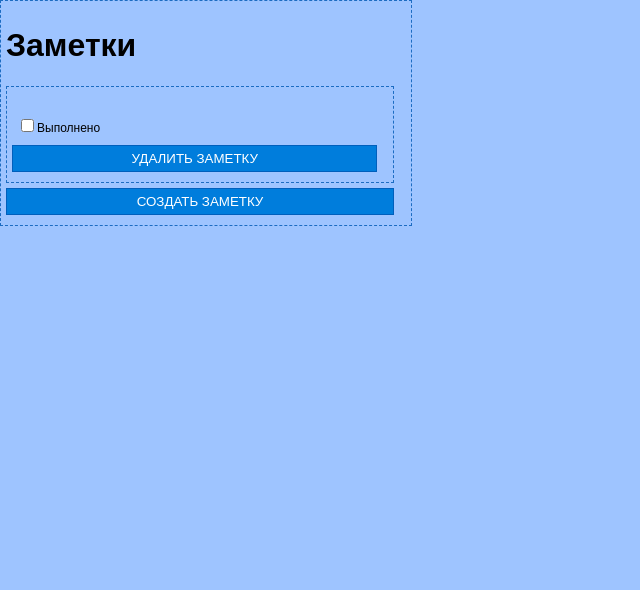
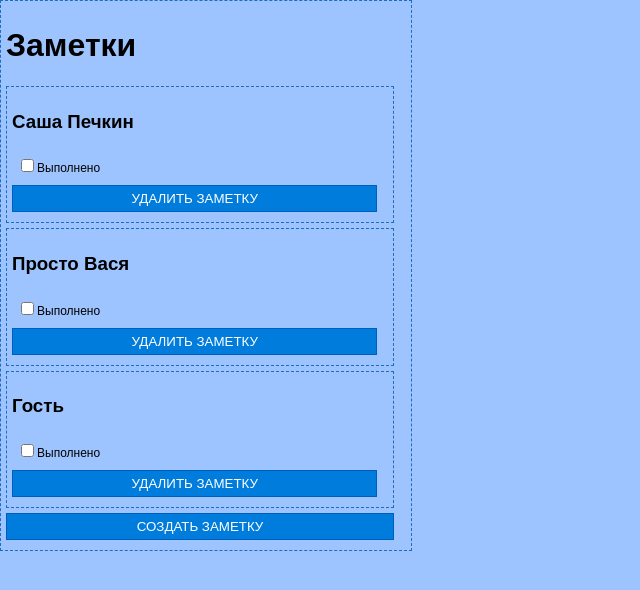
Before and after one commit to IlyasAlmakaev/Notes, a React (Create React App) app: page /notes in a window 1280 px wide. Shown: the top 590 px of the page, without its empty margins (0-640 px from the left). Built offline with nearby package versions, Linux system fonts and the light colour scheme.

Commit message:
fix methods

```diff
--- a/src/App.css
+++ b/src/App.css
@@ -77,3 +77,7 @@ color: #999;
   border: none;
   font-size: 12px;
 }
+.notes__count {
+  margin: 10px 0 0 0;
+  display: block;
+}
--- a/src/containers/smart/Notes.js
+++ b/src/containers/smart/Notes.js
@@ -1,12 +1,28 @@
 import React, { Component } from 'react';
 import PropTypes from 'prop-types';
+
+var notesComponents = [
+	{
+		noteText: 'Саша Печкин'
+	},
+	{
+		noteText: 'Просто Вася'
+	},
+	{
+		noteText: 'Гость'
+	}
+]
 
 class Note extends Component {
 
   static propTypes = {
-    data: PropTypes.arrayOf(PropTypes.shape({
-      noteText: PropTypes.string.isRequired
-    })).isRequired,
+    data: PropTypes.oneOfType([
+      PropTypes.shape({
+        noteText: PropTypes.string.isRequired}),
+      PropTypes.arrayOf(PropTypes.shape({
+        noteText: PropTypes.string.isRequired
+      })),
+    ]).isRequired
  }
 
   static defaultProps = {
@@ -30,10 +46,10 @@ class Note extends Component {
   render() {
 
     return (
-    <form className='note'>
+    <div className='note'>
     <h3>{this.state.noteText}</h3>
     <label className='add__checkrule'>
-        <input type='checkbox' defaultCheked={false} ref='checkrule' onChange={this.onCheckComplite} />Выполнено
+        <input type='checkbox' ref='checkrule' onChange={this.onCheckComplite} />Выполнено
     </label>
     <button
       className='add__btn'
@@ -41,7 +57,7 @@ class Note extends Component {
       ref='alert_button'>
       Удалить заметку
     </button>
-    </form>)
+    </div>)
   }
 }
 
@@ -65,9 +81,9 @@ class NotesList extends Component {
 		}
 
     return (
-    <form className='note'>
+    <div>
     {notesTemplate}
-    </form>)
+    </div>)
   }
 }
 
@@ -82,7 +98,7 @@ export default class Notes extends Component {
     return (
       <form className='notes'>
         <h1>Заметки</h1>
-        <Note />
+        <NotesList data={notesComponents} />
         <button
           className='add__btn'
           onClick={this.onAddNoteBtnClickHandler}
```
